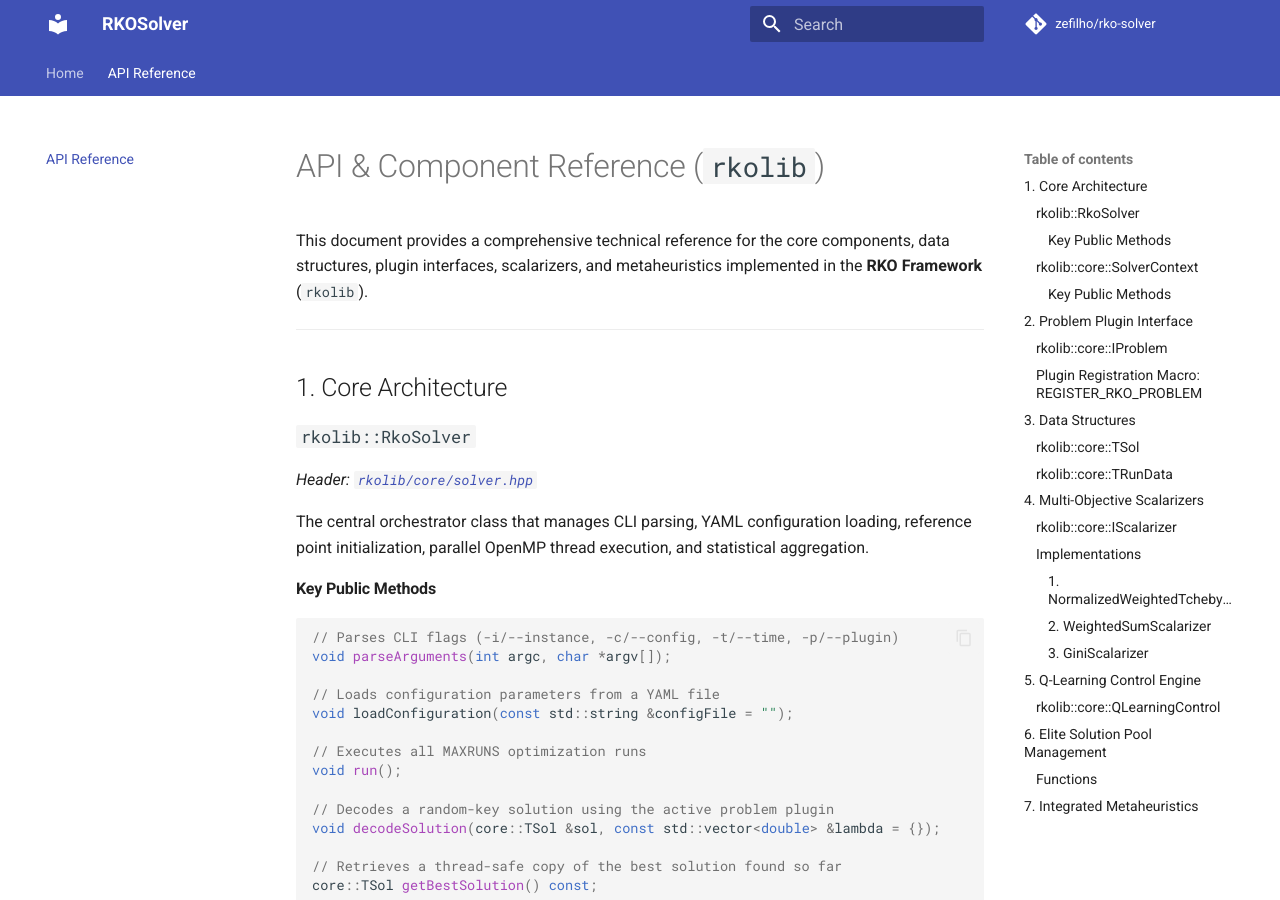
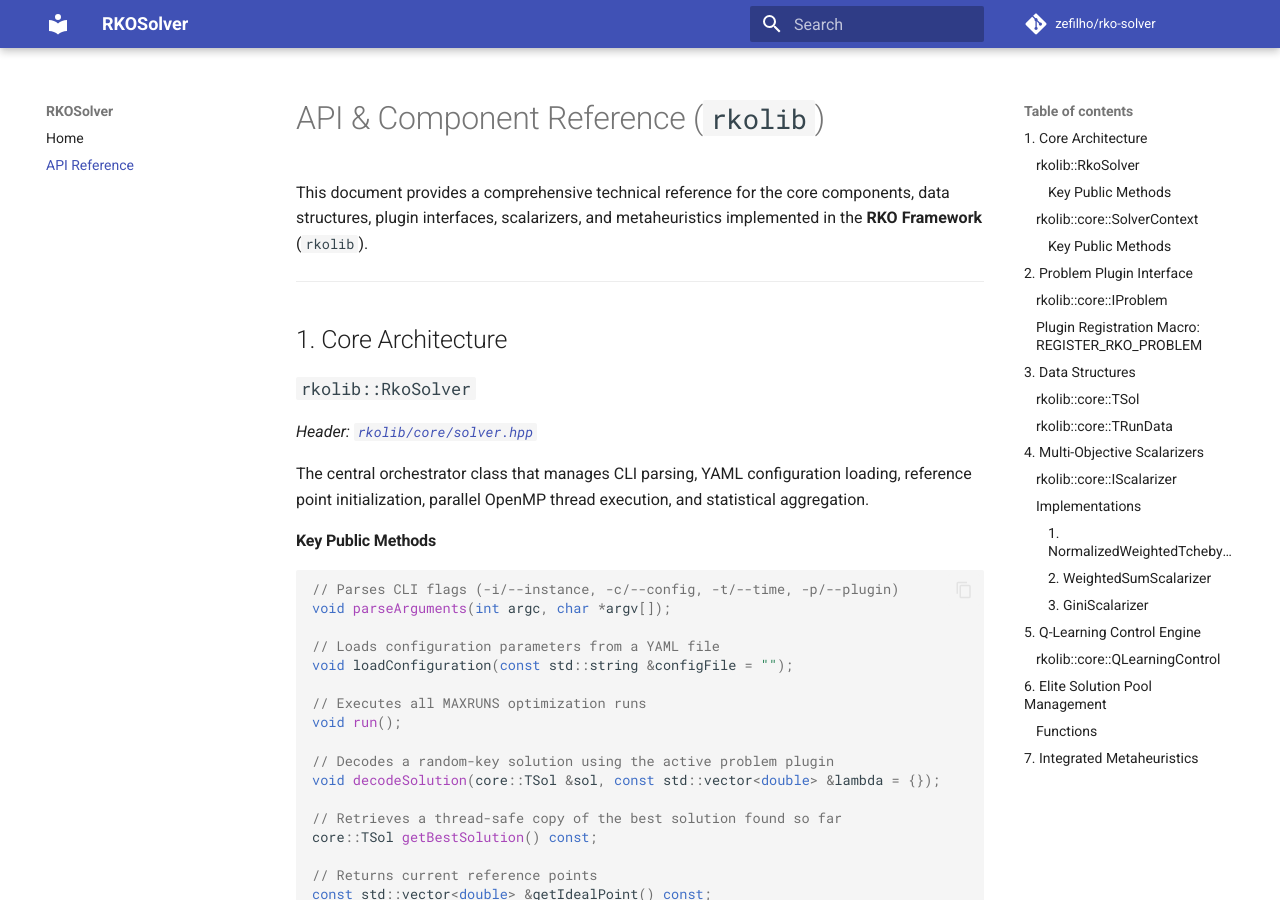
Before and after one commit to zefilho/rko-solver, an MkDocs documentation site: the page built from docs/reference.md, in a window 1280 px wide and 900 px high. Built offline with MkDocs 1.6.1 and Material for MkDocs 9.7.7, drawn with Linux system fonts in a browser that asks for light colours; comment, search, counter and statistics services are not loaded.

Commit message:
style(docs): altera exibicao dos menus para a barra lateral esquerda no mkdocs.yml
- Remove navigation.tabs e habilita navigation.sections e navigation.tracking.

```diff
--- a/mkdocs.yml
+++ b/mkdocs.yml
@@ -7,8 +7,9 @@ repo_name: zefilho/rko-solver
 theme:
   name: material
   features:
-    - navigation.tabs
+    - navigation.sections
     - navigation.top
+    - navigation.tracking
     - search.suggest
     - search.highlight
     - content.code.copy
```
